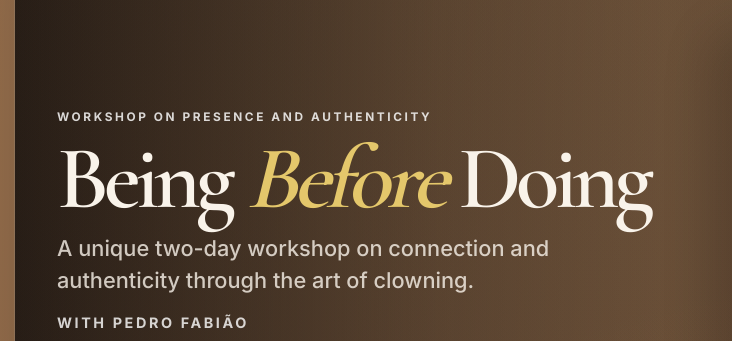
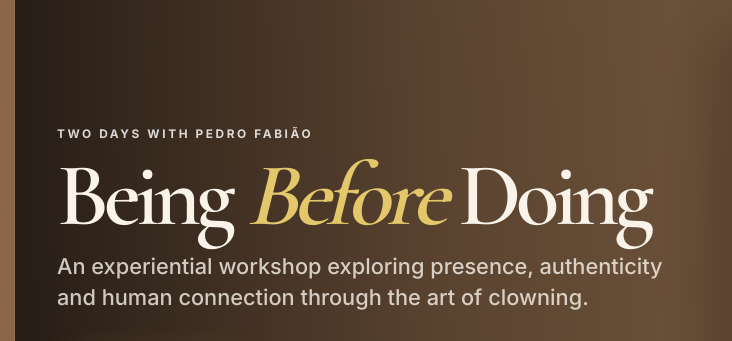
Before and after one commit to abreezel-art/lisbonplayground, a plain HTML site: page bbd/index.html in a window 1280 px wide. Shown: the part 134-475 px from the top of the page, 0-732 px from the left. Drawn offline with nearby package versions, Linux system fonts and the light colour scheme.

Commit message:
Update index.html

```diff
--- a/bbd/index.html
+++ b/bbd/index.html
@@ -5,7 +5,7 @@
   <meta name="viewport" content="width=device-width, initial-scale=1.0" />
   <title>Being Before Doing</title>
   <meta name="description" content="Being Before Doing is a workshop on connection, authenticity and play with Pedro Fabião." />
-  <link rel="icon" type="image/x-icon" href="../favicon.ico">
+  <link rel="icon" type="image/x-icon" href="favicon.ico">
   <link rel="preconnect" href="https://fonts.googleapis.com">
   <link rel="preconnect" href="https://fonts.gstatic.com" crossorigin>
   <link href="https://fonts.googleapis.com/css2?family=Cormorant+Garamond:wght@400;500;600;700&family=Inter:wght@400;500;600;700;800;900&display=swap" rel="stylesheet">
@@ -916,10 +916,9 @@
 
         <section class="hero">
           <div class="hero-copy">
-            <p class="eyebrow">Workshop on presence and authenticity</p>
+            <p class="eyebrow">Two days with Pedro Fabião</p>
             <h1>Being <span class="highlight">Before</span> Doing</h1>
-            <p class="subtitle">A unique two-day workshop on connection and authenticity through the art of clowning.</p>
-            <div class="name">With Pedro Fabião</div>
+            <p class="subtitle">An experiential workshop exploring presence, authenticity and human connection through the art of clowning.</p>
 
             <div class="cta-row">
               <a href="#reserve" class="button-primary">Reserve your spot</a>
```
